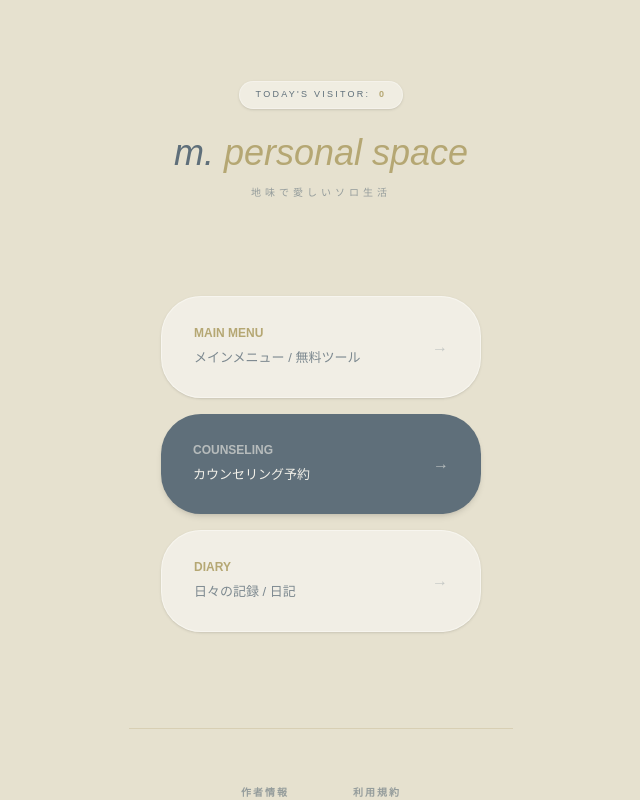
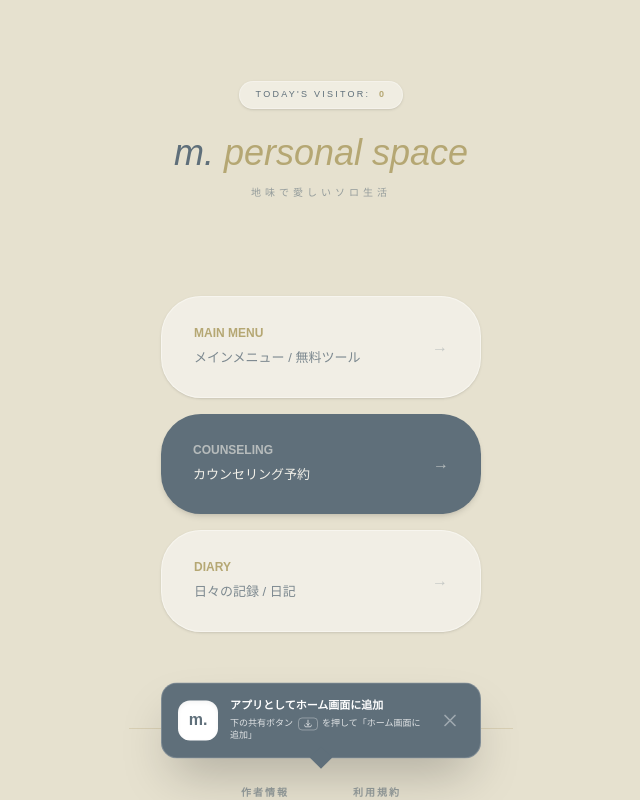
Before and after one commit to minomon893/m.-personal-space, a Next.js app: page / in a window 1280 px wide. Shown: the top 800 px of the page, without its empty margins (319-959 px from the left). Built offline with nearby package versions, Linux system fonts and the light colour scheme; no server answers; the database is empty.

Commit message:
feat: ホーム画面追加の案内を実装しアイコンを修正

```diff
--- a/src/app/page.js
+++ b/src/app/page.js
@@ -12,12 +12,21 @@
 
 export default function HomePage() {
   const [visitorCount, setVisitorCount] = useState(0);
+  const [showInstallPrompt, setShowInstallPrompt] = useState(false);
 
   useEffect(() => {
     async function handleVisitorCount() {
       const today = new Date().toISOString().split('T')[0];
       const storageKey = `has_counted_home_${today}`;
       const guestIdKey = 'visitor_guest_id';
+      const hidePromptKey = `hide_install_prompt_${today}`;
+
+      // --- インストール案内の表示切り替え判定 ---
+      // 今日まだ閉じていない場合のみ表示
+      const isHidden = localStorage.getItem(hidePromptKey);
+      if (!isHidden) {
+        setShowInstallPrompt(true);
+      }
 
       try {
         // 1. ブラウザ独自のIDを取得または生成
@@ -63,8 +72,15 @@
     handleVisitorCount();
   }, []);
 
+  // 案内を閉じる処理
+  const handleClosePrompt = () => {
+    const today = new Date().toISOString().split('T')[0];
+    localStorage.setItem(`hide_install_prompt_${today}`, "true");
+    setShowInstallPrompt(false);
+  };
+
   return (
-    <div className="min-h-screen bg-[#E6E1CF] p-8 text-[#5F6F7A] flex flex-col items-center font-[var(--font-sans)]">
+    <div className="min-h-screen bg-[#E6E1CF] p-8 text-[#5F6F7A] flex flex-col items-center font-[var(--font-sans)] relative">
 
       {/* HEADER */}
       <header className="w-full max-w-md text-center mt-12 mb-24">
@@ -131,6 +147,40 @@
           &copy; 2026 m. personal space
         </div>
       </footer>
+
+      {/* PWA INSTALL PROMPT - ステートによって表示を切り替え */}
+      {showInstallPrompt && (
+        <div className="fixed bottom-8 left-1/2 -translate-x-1/2 w-[90%] max-w-xs z-50 animate-bounce">
+          <div className="bg-[#5F6F7A] text-white p-4 rounded-2xl shadow-2xl border border-white/20 relative">
+            {/* 吹き出しのしっぽ */}
+            <div className="absolute -bottom-2 left-1/2 -translate-x-1/2 w-4 h-4 bg-[#5F6F7A] rotate-45"></div>
+
+            <div className="flex items-center gap-3">
+              <div className="w-10 h-10 bg-white rounded-xl flex-shrink-0 flex items-center justify-center text-[#5F6F7A] font-bold shadow-inner">
+                m.
+              </div>
+              <div className="flex-1">
+                <p className="text-[11px] font-bold leading-tight">
+                  アプリとしてホーム画面に追加
+                </p>
+                <p className="text-[9px] opacity-80 mt-1 leading-tight">
+                  下の共有ボタン <span className="inline-block border border-white/40 px-1 rounded mx-0.5">
+                    <svg className="w-2.5 h-2.5 inline" fill="none" stroke="currentColor" viewBox="0 0 24 24"><path strokeLinecap="round" strokeLinejoin="round" strokeWidth="2" d="M4 16v1a3 3 0 003 3h10a3 3 0 003-3v-1m-4-4l-4 4m0 0l-4-4m4 4V4"></path></svg>
+                  </span> を押して「ホーム画面に追加」
+                </p>
+              </div>
+              {/* 閉じるボタン */}
+              <button
+                onClick={handleClosePrompt}
+                className="text-white/40 hover:text-white p-1 transition-colors"
+                aria-label="案内を閉じる"
+              >
+                <svg className="w-5 h-5" fill="none" stroke="currentColor" viewBox="0 0 24 24"><path strokeLinecap="round" strokeLinejoin="round" strokeWidth="2" d="M6 18L18 6M6 6l12 12"></path></svg>
+              </button>
+            </div>
+          </div>
+        </div>
+      )}
     </div>
   );
 }
```
